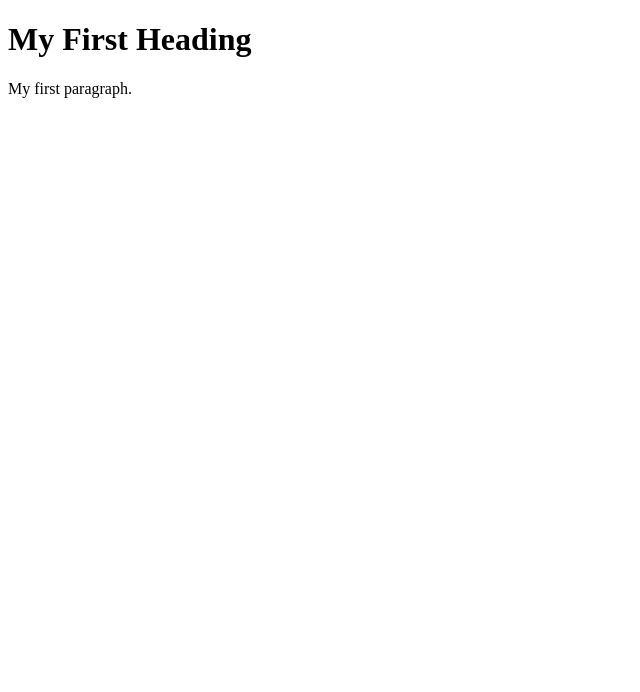
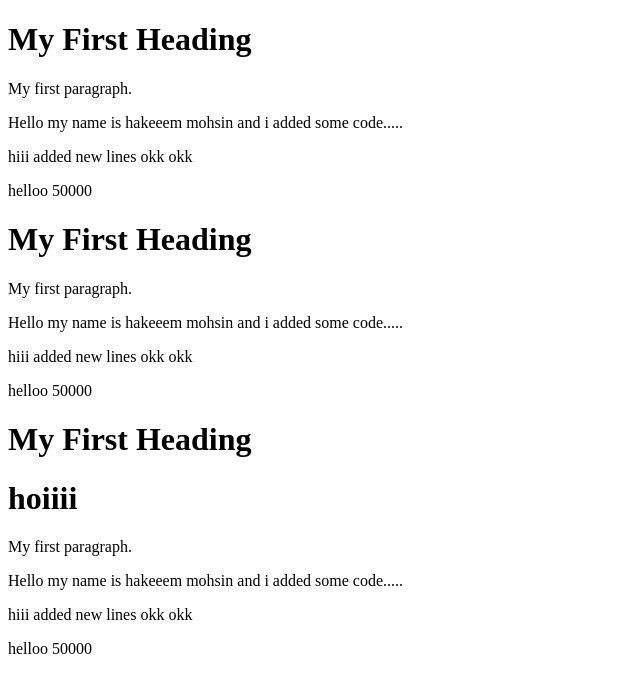
Before and after one commit to hakim-mohsin/practiceGit, a plain HTML site: page index.html in a window 1280 px wide. Shown: the whole page, without its empty margins (0-640 px from the left). Drawn offline with Linux system fonts and the light colour scheme.

Commit message:
updated index.html added some headings by hk

```diff
--- a/index.html
+++ b/index.html
@@ -5,6 +5,29 @@
 <h1>My First Heading</h1>
 
 <p>My first paragraph.</p>
+<p>Hello my name is hakeeem mohsin and i added some code.....</p>
 
+
+<p>hiii added new lines okk okk</p>
+<p>helloo 50000</p>
+
+<h1>My First Heading</h1>
+
+<p>My first paragraph.</p>
+<p>Hello my name is hakeeem mohsin and i added some code.....</p>
+
+
+<p>hiii added new lines okk okk</p>
+<p>helloo 50000</p>
+
+<h1>My First Heading</h1>
+<h1>hoiiii</h1>
+
+<p>My first paragraph.</p>
+<p>Hello my name is hakeeem mohsin and i added some code.....</p>
+
+
+<p>hiii added new lines okk okk</p>
+<p>helloo 50000</p>
 </body>
 </html>
```
